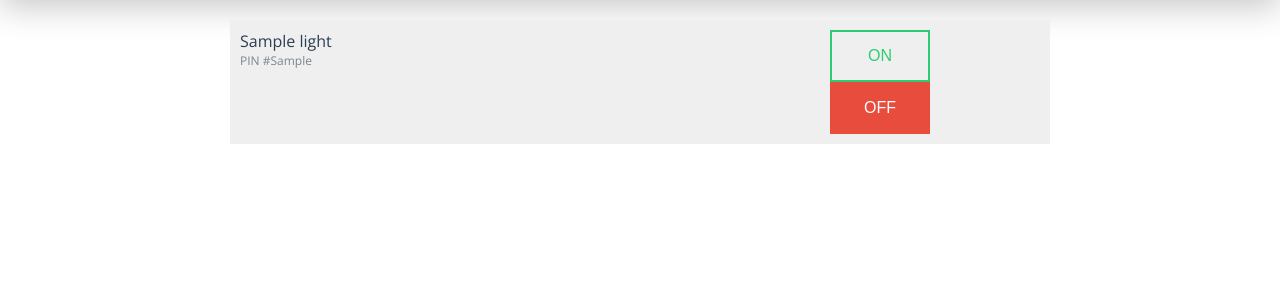
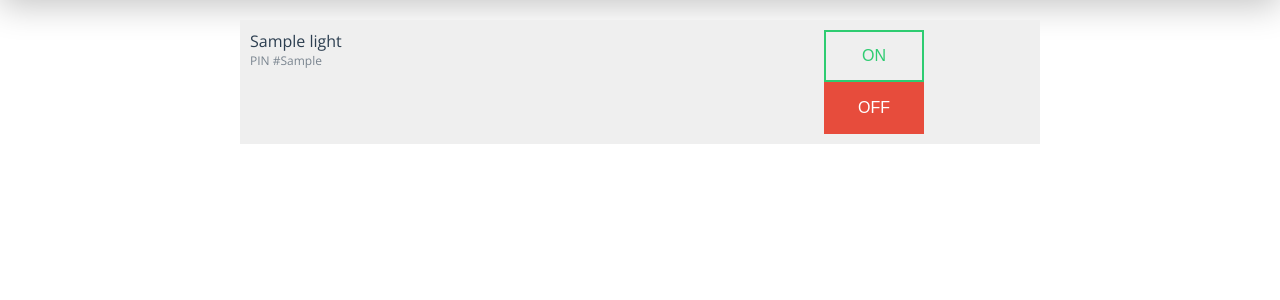
Before and after one commit to zacharyvincze/OpenAutomation, a PHP site: page /dashboard.php in a window 1280 px wide. Shown: the part 50-350 px from the top of the page. Run offline with PHP 8.4, Linux system fonts and the light colour scheme; tables that the repository leaves empty or names only in its code hold one stand-in row (values such as "Sample post"); a stand-in replaces the project's code that opens the database connection; some libraries are stand-ins or nearby versions.

Commit message:
Fixed width problem

```diff
--- a/public_html/css/dashboard.css
+++ b/public_html/css/dashboard.css
@@ -1,12 +1,11 @@
 .table {
     background-color: #EFEFEF;
     display: block;
-    margin-left: auto;
-    margin-right: auto;
-    width: 90%;
+    width: 100%;
+    padding: 10px 10px;
+    margin: 20px auto 0 auto;
+    box-sizing: border-box;
     max-width: 800px;
-    padding: 10px 10px;
-    margin-top: 20px;
 }
 
 .cell {
--- a/public_html/css/main.css
+++ b/public_html/css/main.css
@@ -8,3 +8,7 @@ dl, dd, ol, ul, figure {
     margin: 0;
     padding: 0;
 }
+
+.container {
+    box-sizing: border-box;
+}
```
